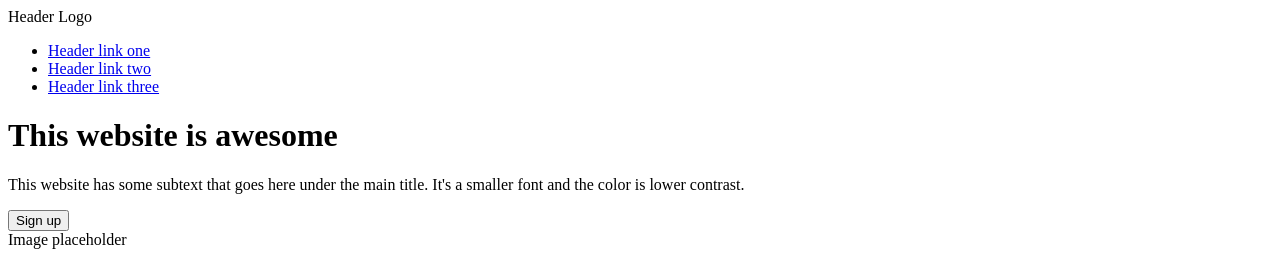
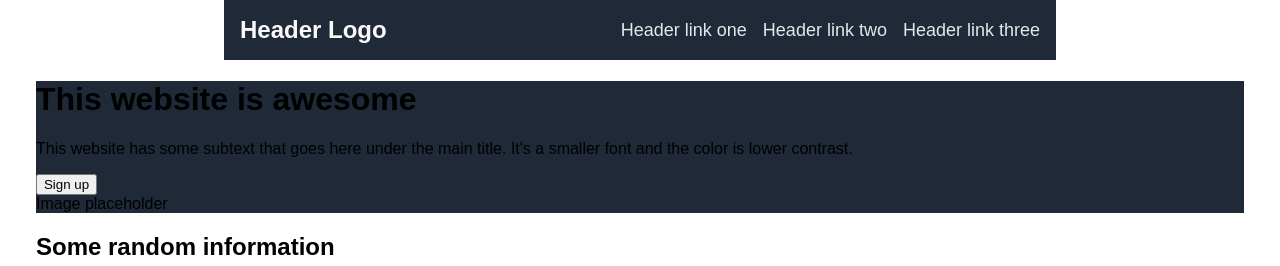
Before and after one commit to ripatee/top-landing-page, a plain HTML site: page index.html in a window 1280 px wide. Shown: the top 266 px of the page. Drawn offline with Linux system fonts and the light colour scheme.

Commit message:
Style header, add some basic flexbox

```diff
--- a/index.html
+++ b/index.html
@@ -12,12 +12,12 @@
     <div class="header">
         <div class="logo">Header Logo</div>
         <ul>
-            <li><a href="#">Header link one</a></li>
-            <li><a href="#">Header link two</a></li>
-            <li><a href="#">Header link three</a></li>
+            <li><a href="#" class="header-link">Header link one</a></li>
+            <li><a href="#" class="header-link">Header link two</a></li>
+            <li><a href="#" class="header-link">Header link three</a></li>
         </ul>
     </div>
-
+    <div class="withd-container">
         <div class="introduction-container">
             <h1>This website is awesome</h1>
             <p>This website has some subtext that goes here under the main title. It's a smaller font and the color is lower contrast.</p>
@@ -61,6 +61,6 @@
         </div>
 
         <footer>Copyright © Risto Korhonen</footer>
-
+    </div>
 </body>
 </html>
--- a/style.css
+++ b/style.css
@@ -0,0 +1,43 @@
+body {
+    display: flex;
+    flex-direction: column;
+    align-items: center;
+    margin: 0;
+    font-family: sans-serif;
+}
+
+.header {
+    display: flex;
+    justify-content: space-between;
+    padding: 16px;
+    width: 800px; /* Hack just to get header look better atm */
+}
+
+.header .logo {
+    color: #F9FAF8;
+    font-size: 24px;
+    font-weight: bold;
+}
+
+.header-link {
+    color: #E5E7EB;
+    font-size: 18px;
+}
+
+.header,
+.introduction-container {
+    background-color: #1F2937;;
+}
+
+ul {
+    list-style: none;
+    padding: 0;
+    margin: 0;
+    display: flex;
+    gap: 16px;
+    align-items: center;
+  }
+
+  a {
+    text-decoration: none;
+  }
```
Lines whose indentation alone changed are shown as unchanged.
